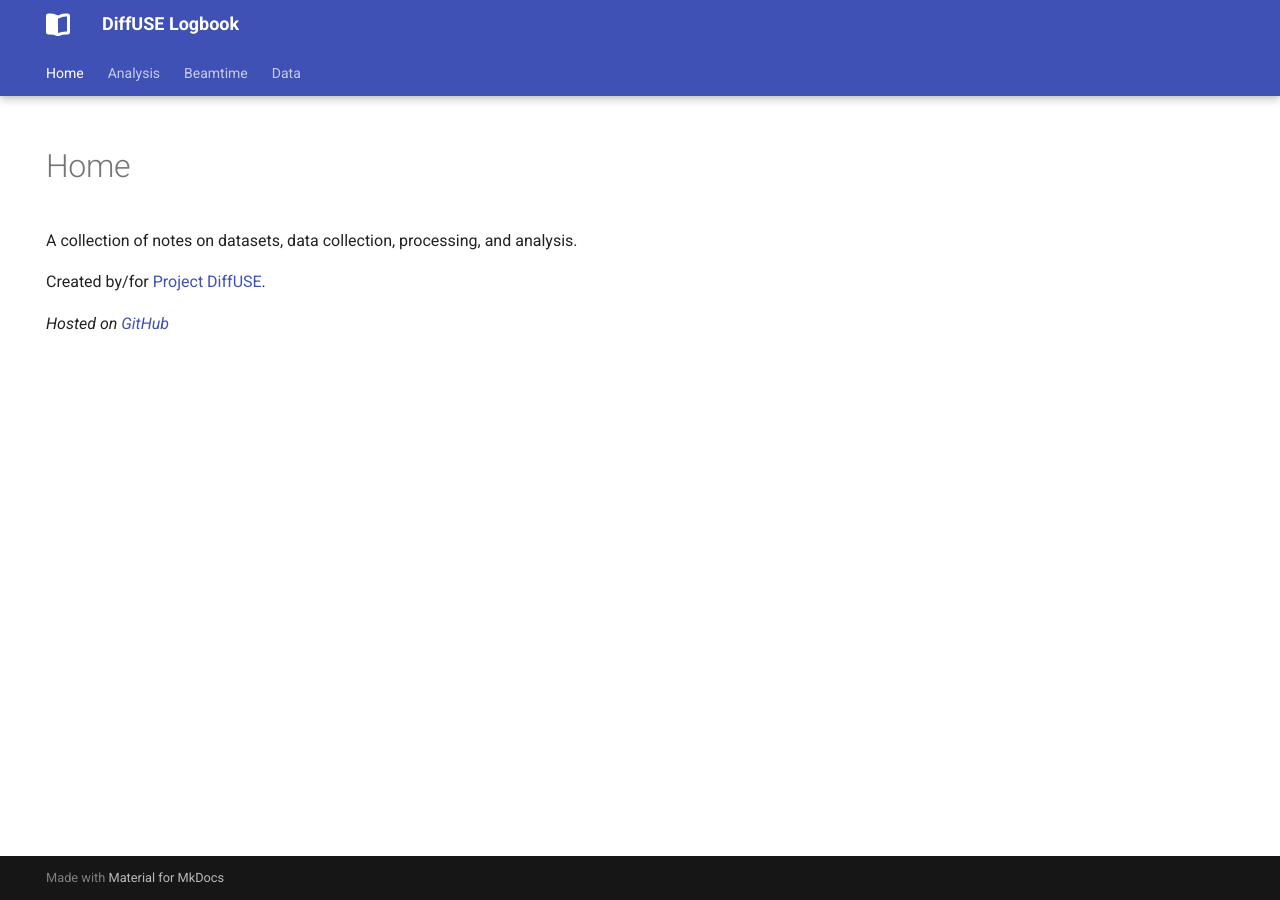
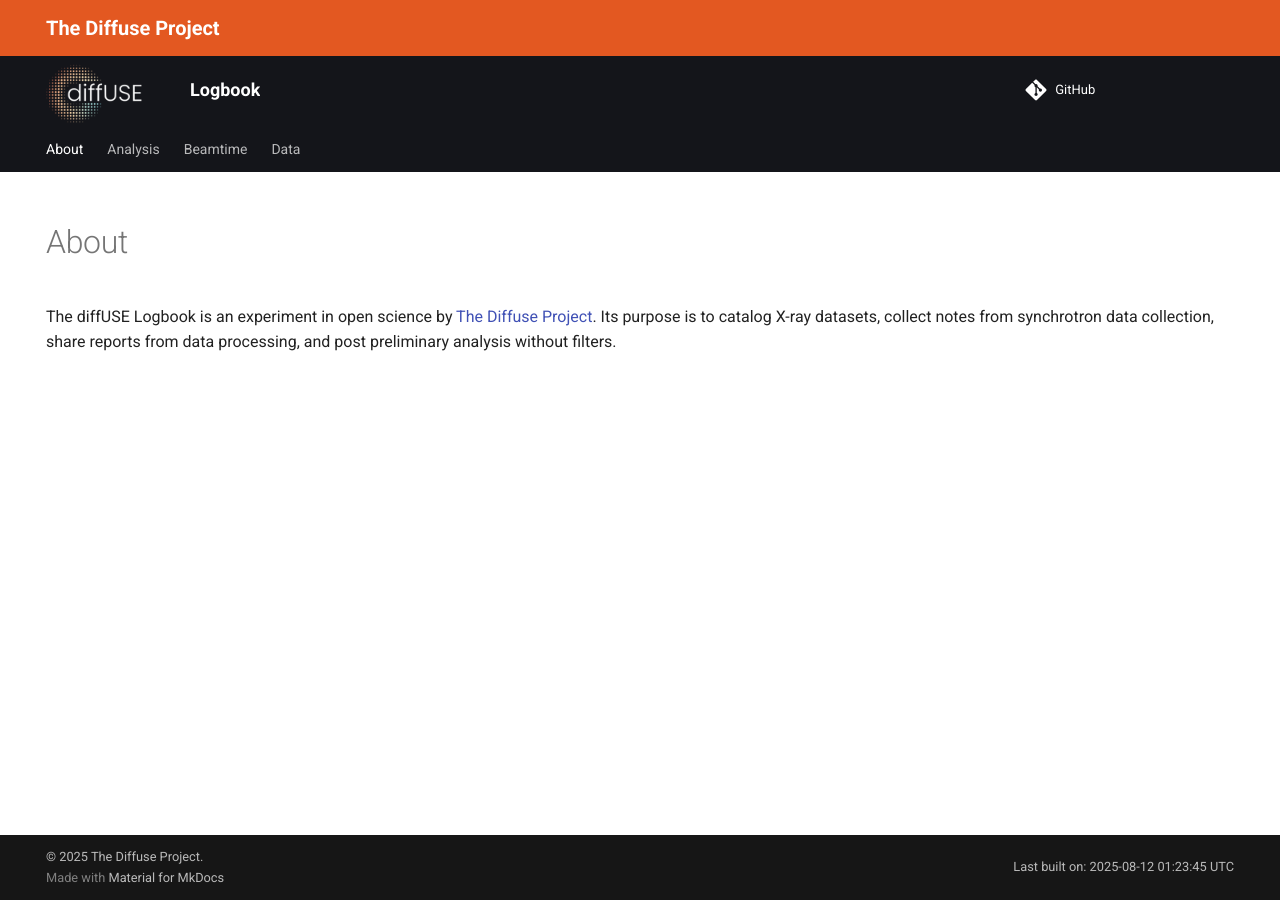
Before and after one commit to diff-use/logbook, an MkDocs documentation site: the page built from docs/index.md, in a window 1280 px wide. Built offline with MkDocs 1.6.1 and Material for MkDocs 9.7.7, drawn with Linux system fonts in a browser that asks for light colours; comment, search, counter and statistics services are not loaded.

Commit message:
added banner, logo. tweaked formatting

```diff
--- a/docs/index.md
+++ b/docs/index.md
@@ -4,8 +4,6 @@ hide:
   - toc
 ---
 
-A collection of notes on datasets, data collection, processing, and analysis.
+# About
 
-Created by/for [Project DiffUSE](https://diffuse.science).
-
-*Hosted on [GitHub](https://github.com/diff-use/logbook)*
+The diffUSE Logbook is an experiment in open science by [The Diffuse Project](https://diffuse.science). Its purpose is to catalog X-ray datasets, collect notes from synchrotron data collection, share reports from data processing, and post preliminary analysis without filters.
--- /dev/null
+++ b/docs/stylesheets/extra.css
@@ -0,0 +1,28 @@
+/* docs/stylesheets/extra.css */
+.md-banner {
+    background-color: #e35821
+        /* From diffuse.science */
+    ;
+    color: #ffffff;
+    padding: 0px;
+    text-align: left;
+    font-size: 20px;
+    font-weight: bold;
+    /* Add more styles as needed */
+}
+
+
+.md-header__button.md-logo {
+    margin-top: 0;
+    margin-bottom: 0;
+    padding-top: 2;
+    padding-bottom: 0;
+    padding-right: 0;
+}
+
+.md-header__button.md-logo img,
+.md-header__button.md-logo svg {
+    height: 80%;
+    width: 80%;
+    /* flex-shrink: 0; */
+}
--- a/mkdocs.yml
+++ b/mkdocs.yml
@@ -1,12 +1,22 @@
-site_name: DiffUSE Logbook
+site_name: "Logbook"
+repo_url: https://github.com/diff-use/logbook
+site_url: https://diffuse.science/logbook
+site_description: "A logbook for the Diffuse Project"
+site_author: "The Diffuse Project"
+extra:
+  homepage: https://diffuse.science
+  homepage_title: The Diffuse Project
+  generator: true
+extra_css:
+  - stylesheets/extra.css
+copyright: "&copy; 2025 The Diffuse Project."
 theme:
-  icon:
-    logo: fontawesome/solid/book-open
+  logo: assets/diffuse-logo-dark-sm.png
   name: material
+  custom_dir: overrides
   palette:
-    #scheme: slate
-    #primary: purple
-    #accent: pink
+    primary: black
+    accent: orange
   features:
 #    - navigation.indexes
     - navigation.tabs
--- /dev/null
+++ b/overrides/main.html
@@ -0,0 +1,14 @@
+{#-
+This file was automatically generated - do not edit
+-#}
+{% extends "base.html" %}
+
+{% block announce %}
+
+<div class="md-banner">
+  <a href="https://diffuse.science" style="color: white; text-decoration: none;">
+    The Diffuse Project
+  </a>
+</div>
+
+{% endblock %}
--- /dev/null
+++ b/overrides/partials/footer.html
@@ -0,0 +1,64 @@
+{#-
+This file was automatically generated - do not edit
+-#}
+<footer class="md-footer">
+  {% if "navigation.footer" in features %}
+  {% if page.previous_page or page.next_page %}
+  {% if page.meta and page.meta.hide %}
+  {% set hidden = "hidden" if "footer" in page.meta.hide %}
+  {% endif %}
+  <nav class="md-footer__inner md-grid" aria-label="{{ lang.t('footer') }}" {{ hidden }}>
+    {% if page.previous_page %}
+    {% set direction = lang.t("footer.previous") %}
+    <a href="{{ page.previous_page.url | url }}" class="md-footer__link md-footer__link--prev"
+      aria-label="{{ direction }}: {{ page.previous_page.title | e }}">
+      <div class="md-footer__button md-icon">
+        {% set icon = config.theme.icon.previous or "material/arrow-left" %}
+        {% include ".icons/" ~ icon ~ ".svg" %}
+      </div>
+      <div class="md-footer__title">
+        <span class="md-footer__direction">
+          {{ direction }}
+        </span>
+        <div class="md-ellipsis">
+          {{ page.previous_page.title }}
+        </div>
+      </div>
+    </a>
+    {% endif %}
+    {% if page.next_page %}
+    {% set direction = lang.t("footer.next") %}
+    <a href="{{ page.next_page.url | url }}" class="md-footer__link md-footer__link--next"
+      aria-label="{{ direction }}: {{ page.next_page.title | e }}">
+      <div class="md-footer__title">
+        <span class="md-footer__direction">
+          {{ direction }}
+        </span>
+        <div class="md-ellipsis">
+          {{ page.next_page.title }}
+        </div>
+      </div>
+      <div class="md-footer__button md-icon">
+        {% set icon = config.theme.icon.next or "material/arrow-right" %}
+        {% include ".icons/" ~ icon ~ ".svg" %}
+      </div>
+    </a>
+    {% endif %}
+  </nav>
+  {% endif %}
+  {% endif %}
+  <div class="md-footer-meta md-typeset">
+    <div class="md-footer-meta__inner md-grid">
+      {% include "partials/copyright.html" %}
+      <div class="md-copyright">
+
+        <div class="md-copyright__highlight">
+          Last built on: {{ build_date_utc.strftime('%Y-%m-%d %H:%M:%S UTC') }}
+        </div>
+      </div>
+      {% if config.extra.social %}
+      {% include "partials/social.html" %}
+      {% endif %}
+    </div>
+  </div>
+</footer>
```
Also changed, not shown: docs/assets/diffuse-logo-dark-sm.png (added).
